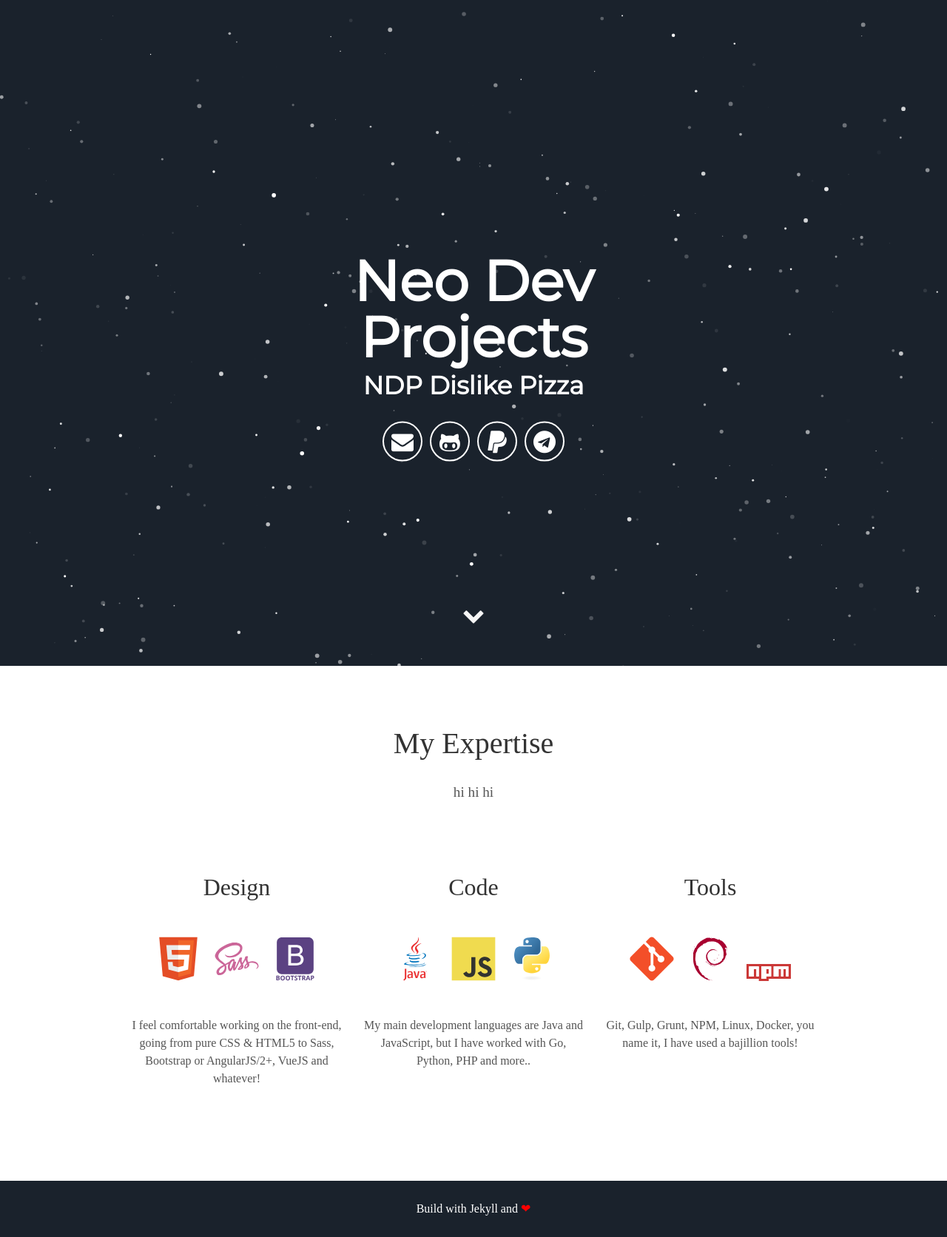
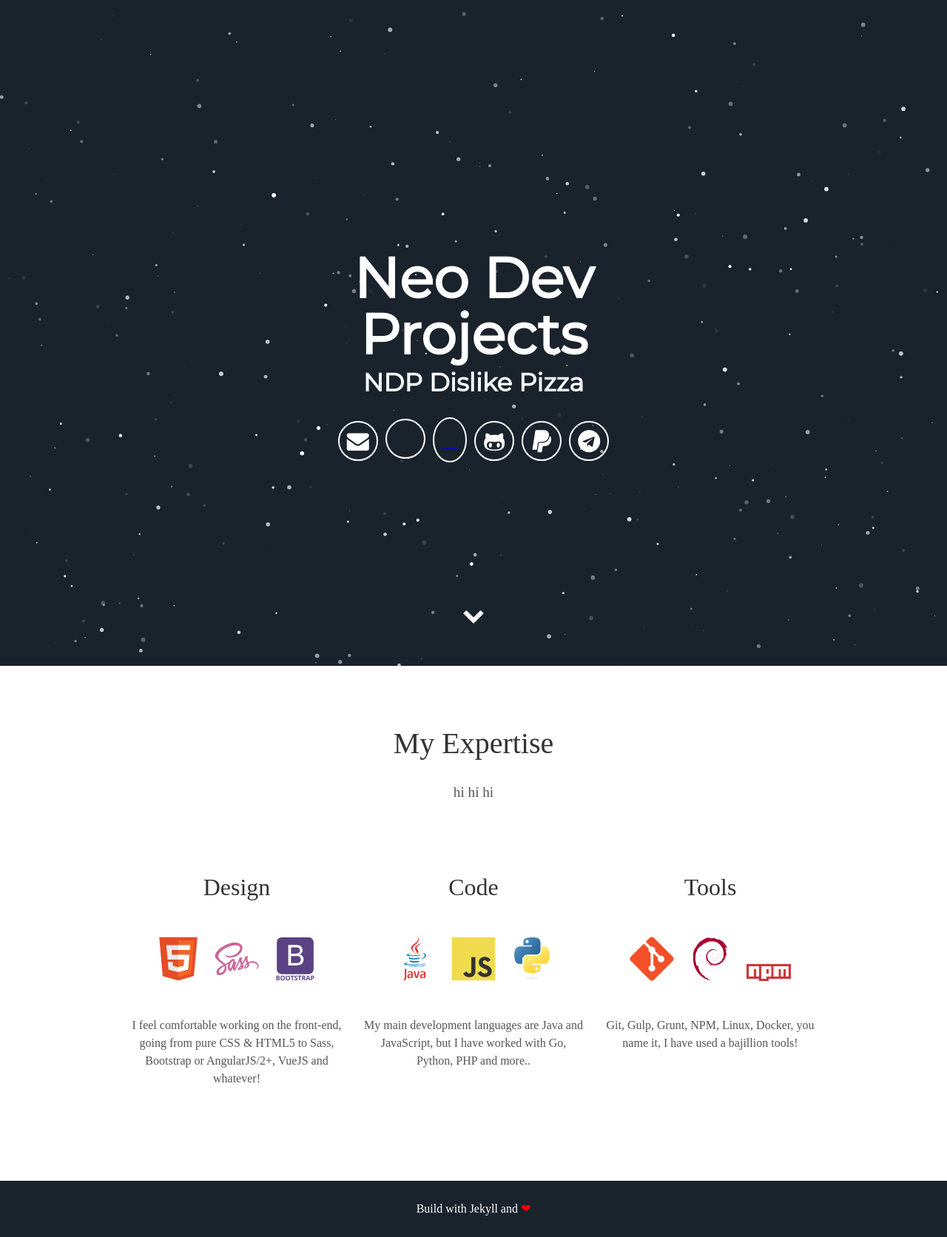
Before and after one commit to neodevpro/no-pizza, a Jekyll site: the page built from index.html, in a window 1280 px wide. Shown: the whole page at 74% size. Built offline with Jekyll 4.4.1, drawn with Linux system fonts in a browser that asks for light colours; some web fonts are replaced.

Commit message:
Update header.html

```diff
--- a/_includes/header.html
+++ b/_includes/header.html
@@ -6,8 +6,8 @@
       </h1>
       <div class="header-icons">
         <a aria-label="Send email" href="mailto:icepie.dev@gmail.com"><i class="icon fa fa-envelope"></i></a>
-         <!-- <a aria-label="My Instagram" target="_blank" href="https://www.instagram.com/mauriciourraco7"><i class="icon fa fa-instagram" aria-hidden="true"></i></a>
-        <a aria-label="My Facebook" target="_blank" href="https://www.facebook.com/mauricio.urraco"><i class="icon fa fa-facebook" aria-hidden="true"></i></a> -->
+        <a aria-label="My AliPay" target="_blank" href="https://www.baidu.com"><i class="icon fa fa-alipay" aria-hidden="true"></i></a>
+        <a aria-label="My Wechat" target="_blank" href="https://www.baidu.com"><i class="icon fab fa-weixin" aria-hidden="true"></i></a>
         <a aria-label="My Github" target="_blank" href="https://github.com/neodevpro"><i class="icon fa fa-github-alt" aria-hidden="true"></i></a>
         <a aria-label="My PayPal"  href="https://www.paypal.me/plmh"><i class="icon fa fa-paypal" aria-hidden="true"></i></a>
         <a aria-label="My Telegram" target="_blank" href="https://t.me/joinchat/EJAScg_-vxG8Ppj2HvUifw"><i class="icon fa fa-telegram" aria-hidden="true"></i></a>
```
